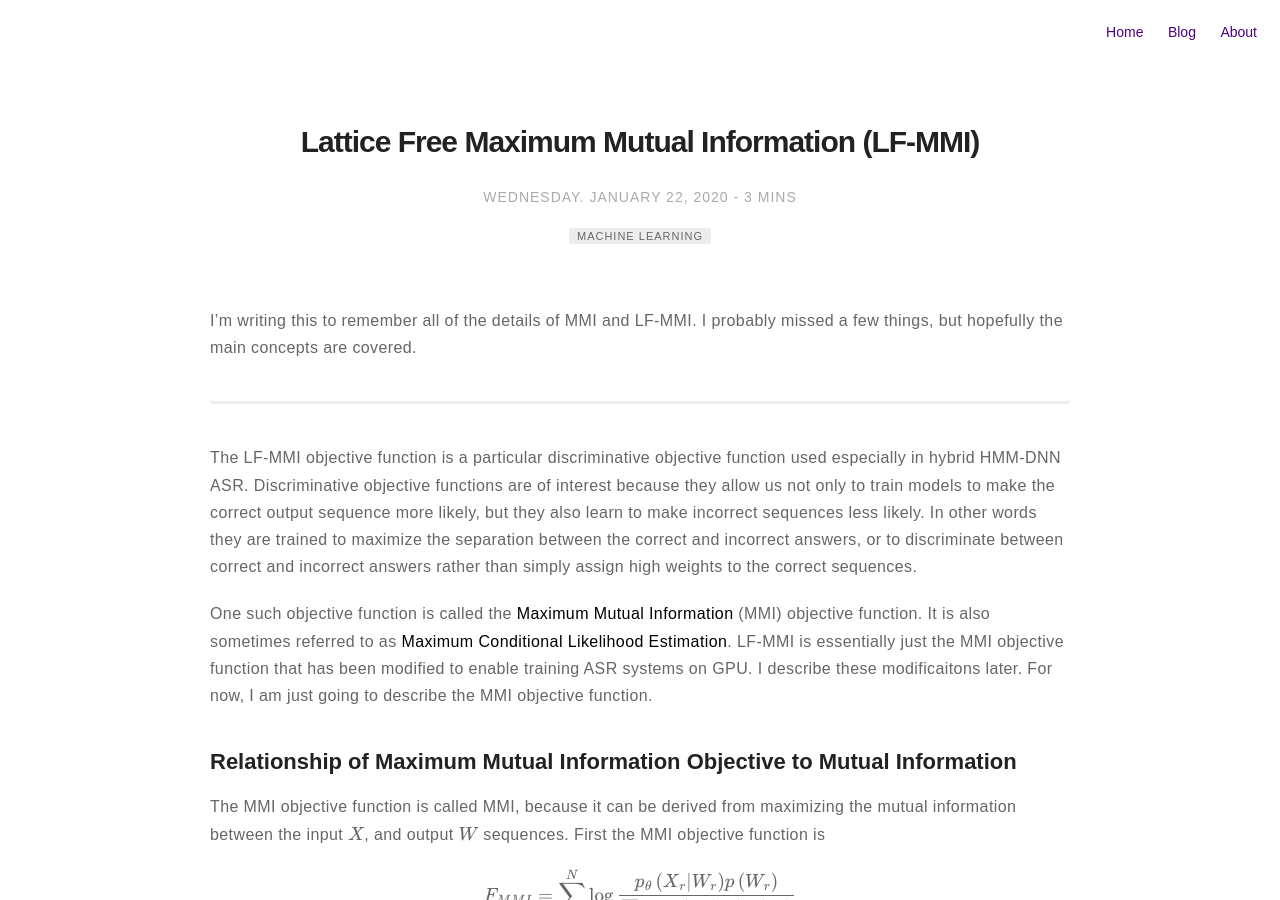
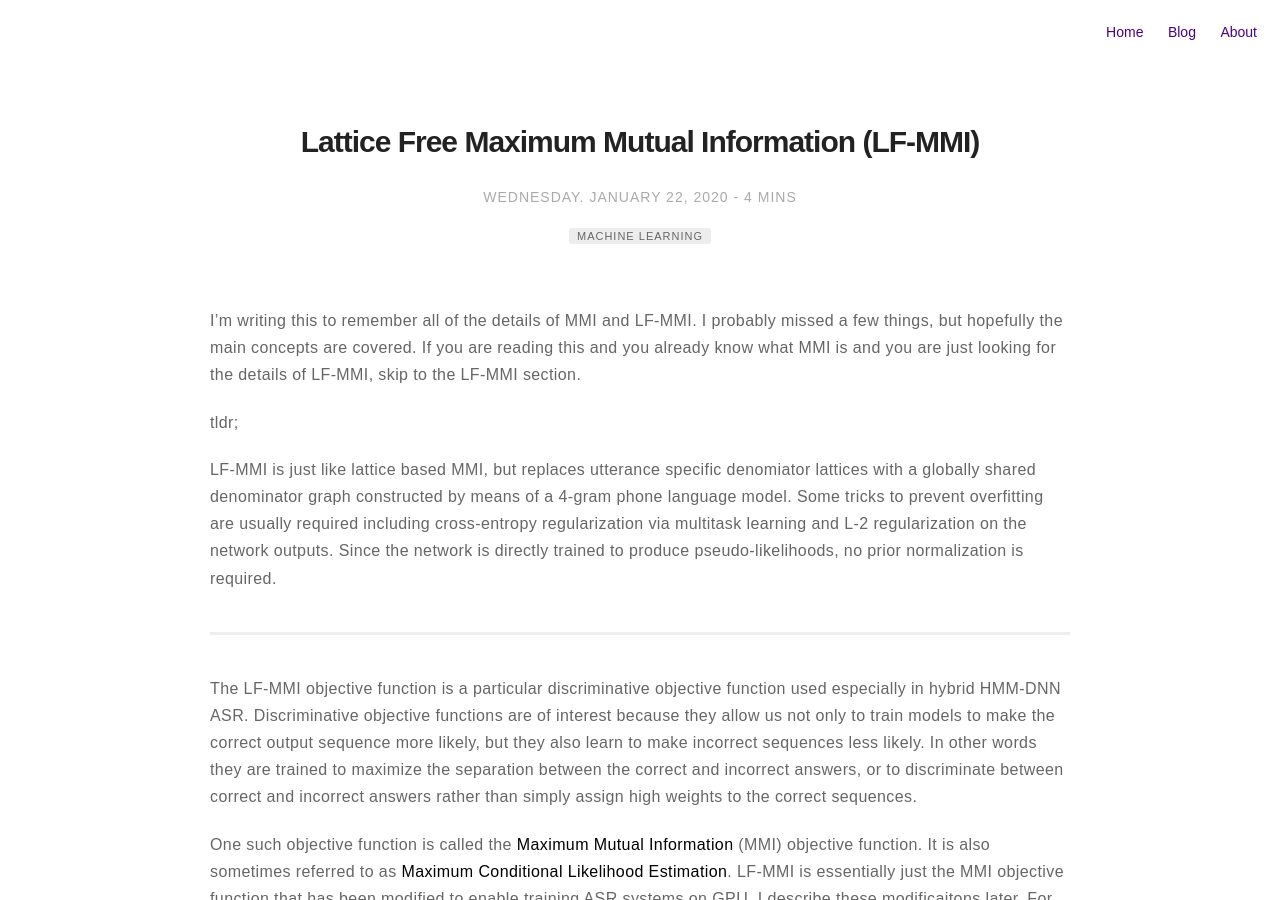
Before and after one commit to m-wiesner/m-wiesner.github.io, a Jekyll site: the page built from _posts/2020-01-22-LF-MMI.markdown, in a window 1280 px wide and 900 px high. Built offline with Jekyll 4.4.1, drawn with Linux system fonts in a browser that asks for light colours; formulas are drawn with MathJax 3.

Commit message:
Update 2020-01-22-LF-MMI.markdown

```diff
--- a/_posts/2020-01-22-LF-MMI.markdown
+++ b/_posts/2020-01-22-LF-MMI.markdown
@@ -12,7 +12,11 @@ author: MatthewWiesner
 description: Everything about LF-MMI
 ---
 
-I'm writing this to remember all of the details of MMI and LF-MMI. I probably missed a few things, but hopefully the main concepts are covered.
+I'm writing this to remember all of the details of MMI and LF-MMI. I probably missed a few things, but hopefully the main concepts are covered. If you are reading this and you already know what MMI is and you are just looking for the details of LF-MMI, skip to the LF-MMI section.
+
+tldr;
+
+LF-MMI is just like lattice based MMI, but replaces utterance specific denomiator lattices with a globally shared denominator graph constructed by means of a 4-gram phone language model. Some tricks to prevent overfitting are usually required including cross-entropy regularization via multitask learning and L-2 regularization on the network outputs. Since the network is directly trained to produce pseudo-likelihoods, no prior normalization is required.
 
 __________________________________________________________________________
 
```
